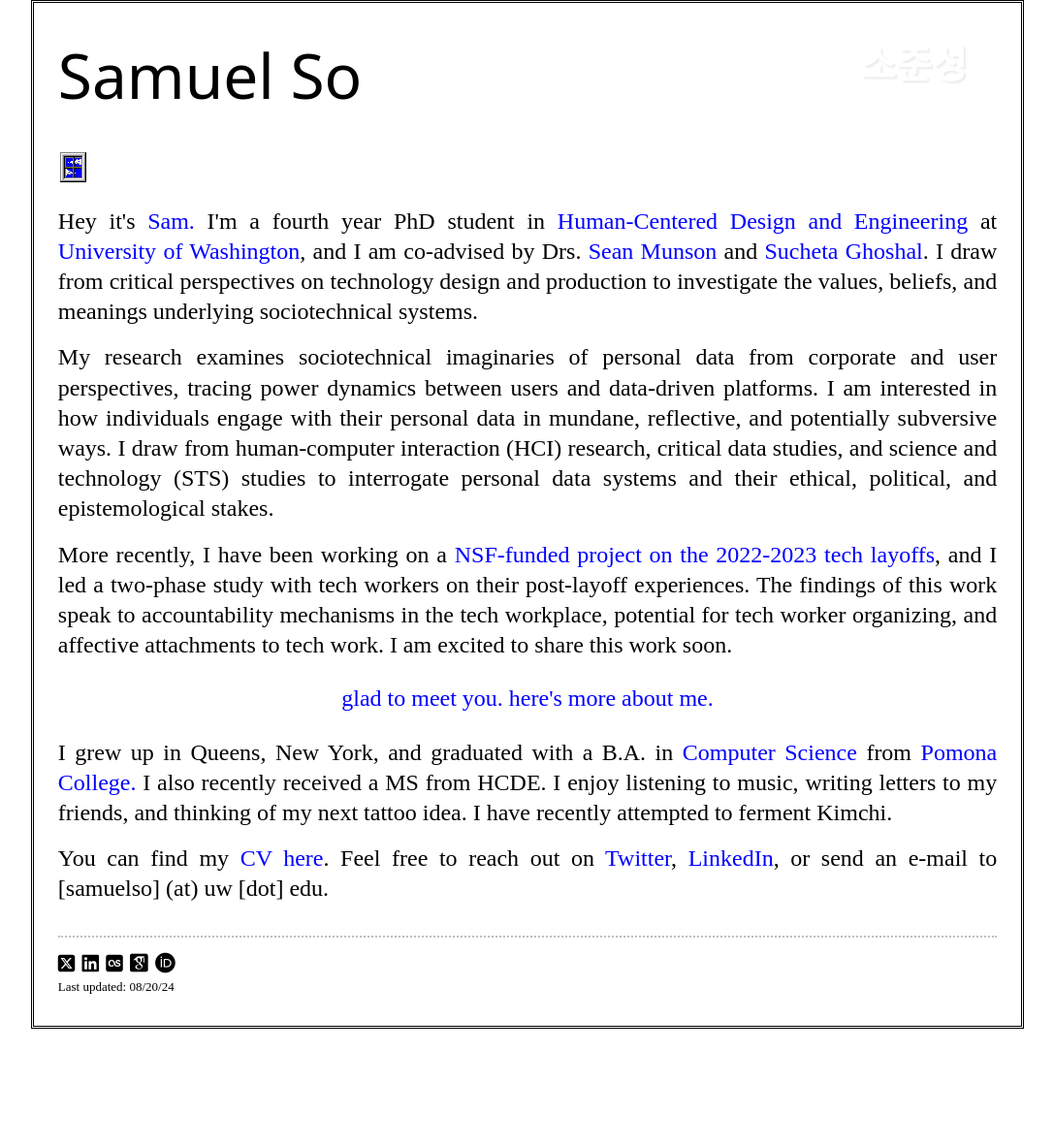
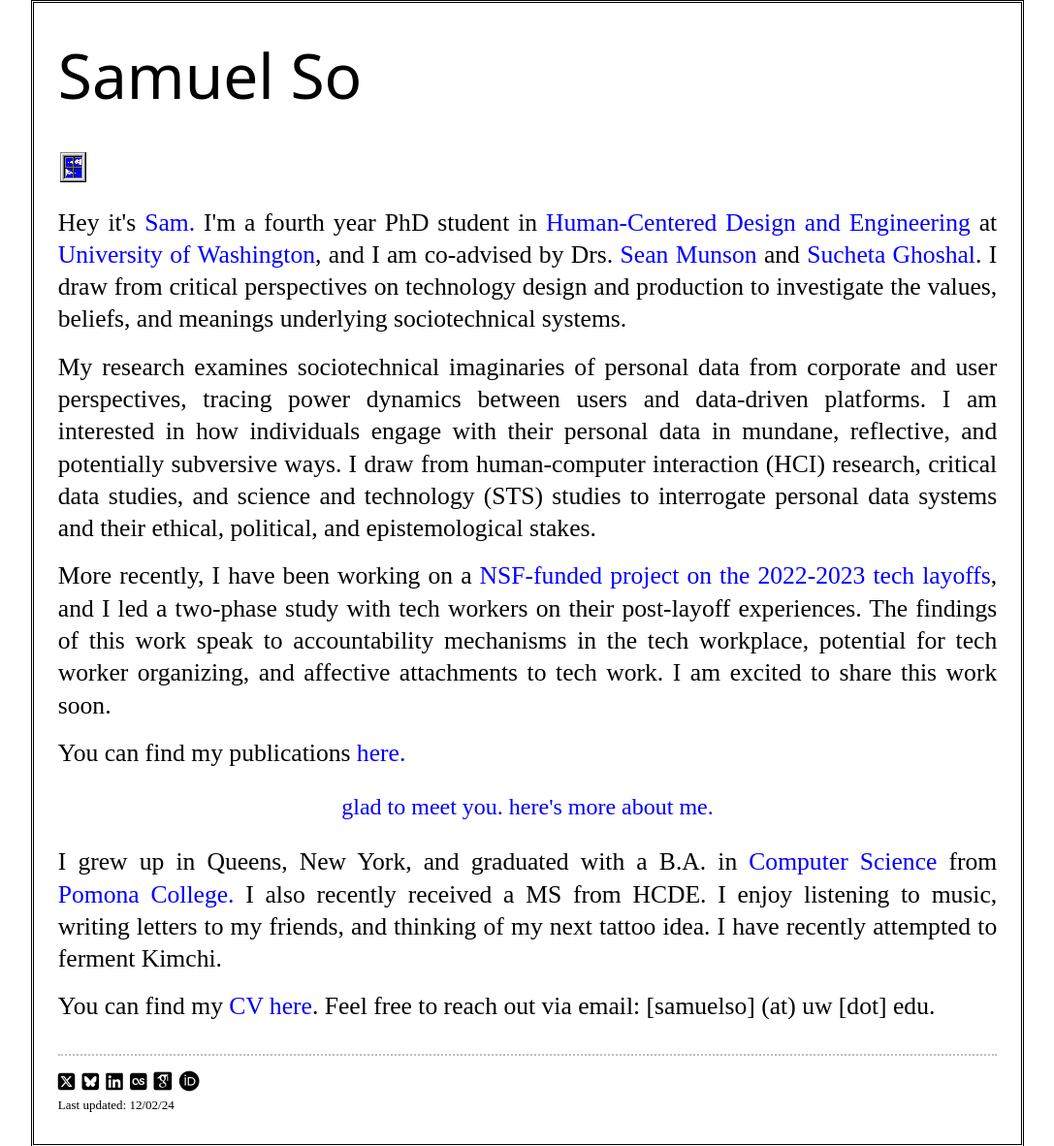
Before and after one commit to samesoul/samesoul.github.io, a plain HTML site: page index.html in a window 1280 px wide. Shown: the part 128-1310 px from the top of the page at 97% size, without its empty margins (96-1183 px from the left). Drawn offline with nearby package versions, Linux system fonts and the light colour scheme; files whose address does not match are found by name; a web font is replaced by a local one.

Commit message:
changing scary pic and adding blue skies

```diff
--- a/index.html
+++ b/index.html
@@ -17,7 +17,6 @@
     <link rel="stylesheet" href="https://cdnjs.cloudflare.com/ajax/libs/font-awesome/5.15.3/css/all.min.css" integrity="sha512-iBBXm8fW90+nuLcSKlbmrPcLa0OT92xO1BIsZ+ywDWZCvqsWgccV3gFoRBv0z+8dLJgyAHIhR35VZc2oM/gI1w==" crossorigin="anonymous" referrerpolicy="no-referrer" />
     <script src="https://kit.fontawesome.com/1aa30bc385.js" crossorigin="anonymous"></script>
     <link rel="stylesheet" href="academicons-1.9.4/css/academicons.min.css"/>
-
 
 
 
@@ -41,9 +40,9 @@
               <h1><a href="#">Samuel So</a> </h1>
           </div>
 
-          <div class="col-sm-2 d-flex justify-content-between">
+          <!-- <div class="col-sm-2 d-flex justify-content-between">
             <p id="joonsung" class="">소준성</p>
-          </div>
+          </div> -->
 
         </div><!-- Closes row-->
 
@@ -61,7 +60,7 @@
 
 
           <p>
-            Hey it's <a href="#" class="hover-text">Sam.<span class="hover-card"><img src="images/self.jpg"></span></a>
+            Hey it's <a href="#" class="hover-text">Sam.<span class="hover-card"><img src="images/self.jpeg"></span></a>
           I'm a fourth year PhD student in <a href="https://www.hcde.washington.edu/" target="_blank" rel="noopener noreferrer">Human-Centered Design and Engineering</a> at <a href="https://www.washington.edu/" target="_blank" rel="noopener noreferrer">University of Washington</a>, and I am co-advised by Drs. <a href="https://www.smunson.com/" target="_blank" rel="noopener noreferrer">Sean Munson</a> and <a href="https://inquilab.cc/" target="_blank" rel="noopener noreferrer">Sucheta Ghoshal</a>.
           I draw from critical perspectives on technology design and production to investigate the values, beliefs, and meanings underlying sociotechnical systems.
           <!-- But my interests are everchanging... -->
@@ -79,13 +78,15 @@
             I am excited to share this work soon.
           </p>
 
+          <p> You can find my publications <a href="https://scholar.google.com/citations?hl=en&user=GQRtJHcAAAAJ">here.</a></p>
+
           <p id="message" class="my-4">glad to meet you. here's more about me.</p>
 
           <p>I grew up in Queens, New York, and graduated with a B.A. in <a href="https://www.pomona.edu/academics/departments/computer-science">Computer Science</a> from <a href="https://www.pomona.edu/">Pomona College.</a>
           I also recently received a MS from HCDE.
           I enjoy listening to music, writing letters to my friends, and thinking of my next tattoo idea. I have recently attempted to ferment Kimchi.
           <p>You can find my <a href="files/SoSamuelCV_240825.pdf">CV here</a>.
-            Feel free to reach out on <a href="https://www.twitter.com/smlso">Twitter</a>, <a href="https://www.linkedin.com/in/samuel-so/">LinkedIn</a>, or send an e-mail to [samuelso] (at) uw [dot] edu.</p>
+            Feel free to reach out via email: [samuelso] (at) uw [dot] edu.</p>
 
         </div>
       </div> <!-- closes #bio -->
@@ -98,6 +99,7 @@
         <div class="col">
             <!-- Social Media Links -->
             <a href="https://www.twitter.com/smlso"><i class="fa-brands fa-square-x-twitter fa-lg"></i></a>
+            <a href="https://bsky.app/profile/smlso.bsky.social"><i class="fa-brands fa-square-bluesky fa-lg"></i></a>
             <a href="https://www.linkedin.com/in/samuel-so/"><i class="fa fa-linkedin-square fa-lg" aria-hidden="true"></i></a>
             <a href="https://www.last.fm/user/joonsungso"><i class="fa-brands fa-square-lastfm fa-lg"></i></a>
             <a href="https://scholar.google.com/citations?hl=en&user=GQRtJHcAAAAJ"><i class="ai ai-google-scholar-square ai-lg"></i></a>
@@ -109,7 +111,7 @@
 
       <!-- Footer -->
       <div id="footer">
-        <p id="copyright">Last updated: 08/20/24</p>
+        <p id="copyright">Last updated: 12/02/24</p>
        <!-- <p id="copyright">&copy; Samuel So 2023</p> -->
       </div> <!-- Closes #footer -->
 
--- a/style.css
+++ b/style.css
@@ -29,6 +29,8 @@ h1:hover a:hover{
 	text-decoration-style: dotted;
 }
 
+
+
 h2 {
 	font-family: 'Arial Black', sans-serif;
 	letter-spacing: .5em;
@@ -40,7 +42,7 @@ h2 {
 
 p {
 	color: #000000;
-	font-size: 1.5em;
+	font-size: 1.6em;
 	line-height: 1.3em;
 }
 
@@ -54,6 +56,12 @@ p a:hover {
 	text-decoration-style:double;
 	text-decoration-line:line-through;
 	text-decoration-color: #ff0000;
+}
+
+::selection {
+	color: #ffffff;
+	background: #0000ff;
+	text-decoration:dashed;
 }
 
 
```
Also changed, not shown: 1 other file.
